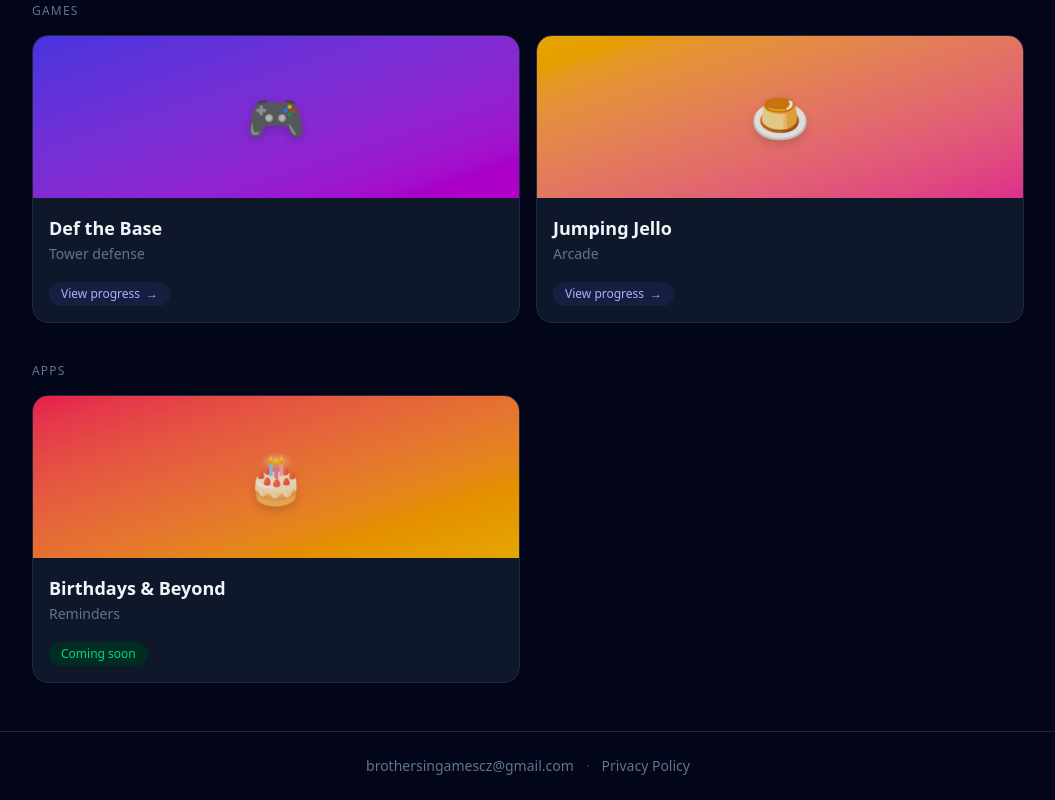
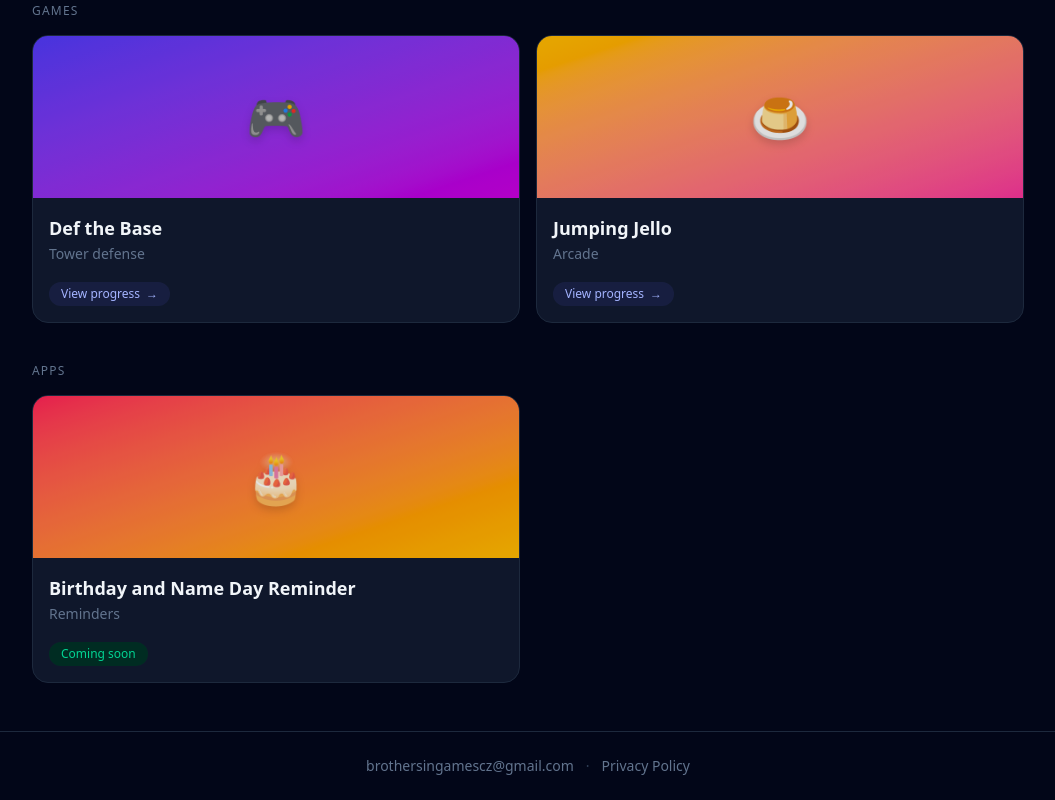
Before and after one commit to brothersingamescz/brothersingamescz.github.io, a React (Vite) app: page / in a window 1280 px wide. Shown: the part 422-1222 px from the top of the page, without its empty margins (112-1167 px from the left). Built offline with nearby package versions, Linux system fonts and the light colour scheme; no server answers.

Commit message:
prejmenovani aplikace

```diff
--- a/src/App.tsx
+++ b/src/App.tsx
@@ -23,7 +23,7 @@ export default function App() {
                         <Route path="privacy" element={<PrivacyIndex />} />
                         {/* Static routes rank above the dynamic :game one in React Router. */}
                         <Route path="privacy/web" element={<WebsitePrivacy />} />
-                        <Route path="privacy/birthdays-beyond" element={<AppPrivacyPolicy />} />
+                        <Route path="privacy/birthday-reminder" element={<AppPrivacyPolicy />} />
                         <Route path="privacy/:game" element={<PrivacyPolicy />} />
                         <Route path="apps/:appId" element={<AppDetail />} />
                         <Route
--- a/src/data/apps.ts
+++ b/src/data/apps.ts
@@ -3,8 +3,8 @@
 // machinery games do. They're marketing cards + their own privacy policy.
 export type App = {
     id: string
-    nameKey: 'apps.birthdaysBeyond'
-    taglineKey: 'apps.taglines.birthdaysBeyond'
+    nameKey: 'apps.birthdayReminder'
+    taglineKey: 'apps.taglines.birthdayReminder'
     emoji: string
     // Tailwind gradient classes used as placeholder "cover art" until real
     // artwork exists (e.g. 'from-rose-500 to-amber-400').
@@ -16,9 +16,9 @@ export type App = {
 
 export const apps: App[] = [
     {
-        id: 'birthdays-beyond',
-        nameKey: 'apps.birthdaysBeyond',
-        taglineKey: 'apps.taglines.birthdaysBeyond',
+        id: 'birthday-reminder',
+        nameKey: 'apps.birthdayReminder',
+        taglineKey: 'apps.taglines.birthdayReminder',
         emoji: '🎂',
         gradient: 'from-rose-500 to-amber-400',
     },
--- a/src/locales/cs/translation.json
+++ b/src/locales/cs/translation.json
@@ -20,9 +20,9 @@
         }
     },
     "apps": {
-        "birthdaysBeyond": "Birthdays & Beyond",
+        "birthdayReminder": "Připomínka narozenin a svátků",
         "taglines": {
-            "birthdaysBeyond": "Připomínky"
+            "birthdayReminder": "Připomínky"
         }
     },
     "dashboard": {
@@ -106,7 +106,7 @@
     "privacyApp": {
         "title": "Zásady ochrany osobních údajů",
         "lastUpdated": "Poslední aktualizace: červen 2026",
-        "intro": "Tyto zásady popisují, jak aplikace Birthdays & Beyond (balíček com.brothersingames.birthdaysbeyond) nakládá s vašimi údaji. Aplikace slouží k připomínání narozenin, jmenin, výročí úmrtí a dalších výročí, včetně odpočtu a výpočtu věku. Je navržena jako „offline-first“: vaše data jsou primárně uložena ve vašem zařízení a vývojář neprovozuje vlastní server.",
+        "intro": "Tyto zásady popisují, jak aplikace Připomínka narozenin a svátků (balíček com.brothersingames.birthdaysbeyond) nakládá s vašimi údaji. Aplikace slouží k připomínání narozenin, jmenin, výročí úmrtí a dalších výročí, včetně odpočtu a výpočtu věku. Je navržena jako „offline-first“: vaše data jsou primárně uložena ve vašem zařízení a vývojář neprovozuje vlastní server.",
         "controllerTitle": "Správce údajů",
         "controllerDesc": "Správcem osobních údajů zpracovávaných v rámci aplikace je BrothersInGames (Česká republika); kontaktovat nás můžete na e-mailu uvedeném v sekci Kontakt níže. Společnost Google vystupuje jako poskytovatel služeb, případně samostatný správce, u reklam (AdMob) a u volitelné zálohy na Google Drive. Právním základem zpracování je plnění služby a oprávněný zájem u základních funkcí a volitelné synchronizace (kterou si sami zapnete) a váš souhlas u personalizovaných reklam.",
         "dataTitle": "Jaká data zpracováváme a kde",
--- a/src/locales/en/translation.json
+++ b/src/locales/en/translation.json
@@ -20,9 +20,9 @@
         }
     },
     "apps": {
-        "birthdaysBeyond": "Birthdays & Beyond",
+        "birthdayReminder": "Birthday and Name Day Reminder",
         "taglines": {
-            "birthdaysBeyond": "Reminders"
+            "birthdayReminder": "Reminders"
         }
     },
     "dashboard": {
@@ -106,7 +106,7 @@
     "privacyApp": {
         "title": "Privacy Policy",
         "lastUpdated": "Last updated: June 2026",
-        "intro": "This policy explains how the Birthdays & Beyond app (package com.brothersingames.birthdaysbeyond) handles your data. The app reminds you of birthdays, name days, death anniversaries and other anniversaries, including countdowns and age calculation. It is designed to be offline-first: your data is stored primarily on your device and the developer runs no server of its own.",
+        "intro": "This policy explains how the Birthday and Name Day Reminder app (package com.brothersingames.birthdaysbeyond) handles your data. The app reminds you of birthdays, name days, death anniversaries and other anniversaries, including countdowns and age calculation. It is designed to be offline-first: your data is stored primarily on your device and the developer runs no server of its own.",
         "controllerTitle": "Data controller",
         "controllerDesc": "The controller of the personal data processed within the app is BrothersInGames (Czech Republic); you can reach us at the email in the Contact section below. Google acts as a service provider or independent controller for ads (AdMob) and for the optional Google Drive backup. The legal bases for processing are performance of the service and legitimate interest for the core features and the optional sync (which you turn on yourself), and your consent for personalized ads.",
         "dataTitle": "What data we process and where",
--- a/src/pages/AppPrivacyPolicy.tsx
+++ b/src/pages/AppPrivacyPolicy.tsx
@@ -1,13 +1,14 @@
 import { useTranslation } from 'react-i18next'
 
-// Privacy policy for the Birthdays & Beyond app. Its data stack (offline-first
-// local storage, optional Google Drive appdata backup, Google AdMob + UMP
-// consent, device permissions) is entirely different from the games' policies
-// in PrivacyPolicy.tsx, so it gets its own page + i18n namespace (privacyApp.*),
-// the same way WebsitePrivacy.tsx is separate. Static route /privacy/birthdays-beyond.
+// Privacy policy for the Birthday and Name Day Reminder app. Its data stack
+// (offline-first local storage, optional Google Drive appdata backup, Google
+// AdMob + UMP consent, device permissions) is entirely different from the
+// games' policies in PrivacyPolicy.tsx, so it gets its own page + i18n
+// namespace (privacyApp.*), the same way WebsitePrivacy.tsx is separate.
+// Static route /privacy/birthday-reminder.
 export default function AppPrivacyPolicy() {
     const { t } = useTranslation()
-    const appName = t('apps.birthdaysBeyond')
+    const appName = t('apps.birthdayReminder')
 
     return (
         <article className="mx-auto max-w-2xl">
--- a/src/pages/PrivacyIndex.tsx
+++ b/src/pages/PrivacyIndex.tsx
@@ -6,7 +6,7 @@ const games = [
     { slug: 'jumping-jello', nameKey: 'games.jumpingJello' as const },
 ]
 
-const apps = [{ slug: 'birthdays-beyond', nameKey: 'apps.birthdaysBeyond' as const }]
+const apps = [{ slug: 'birthday-reminder', nameKey: 'apps.birthdayReminder' as const }]
 
 export default function PrivacyIndex() {
     const { t } = useTranslation()
--- a/src/pages/WebsitePrivacy.tsx
+++ b/src/pages/WebsitePrivacy.tsx
@@ -7,7 +7,7 @@ const GAME_POLICIES = [
     { slug: 'jumping-jello', nameKey: 'games.jumpingJello' as const },
 ]
 
-const APP_POLICIES = [{ slug: 'birthdays-beyond', nameKey: 'apps.birthdaysBeyond' as const }]
+const APP_POLICIES = [{ slug: 'birthday-reminder', nameKey: 'apps.birthdayReminder' as const }]
 
 // Privacy policy for the website itself (sign-in, reading/deleting save data,
 // hosting). Game data collection (ads, IAP, cloud save) lives in the per-game
--- a/vite.config.ts
+++ b/vite.config.ts
@@ -13,10 +13,10 @@ const spaRoutes = [
     'privacy/web',
     'privacy/def-the-base',
     'privacy/jumping-jello',
-    'privacy/birthdays-beyond',
+    'privacy/birthday-reminder',
     'games/def-the-base',
     'games/jumping-jello',
-    'apps/birthdays-beyond',
+    'apps/birthday-reminder',
     'profile',
     'dashboard',
 ]
```
Also changed, not shown: 1 other file (tests, documents, lock files or other folders).
